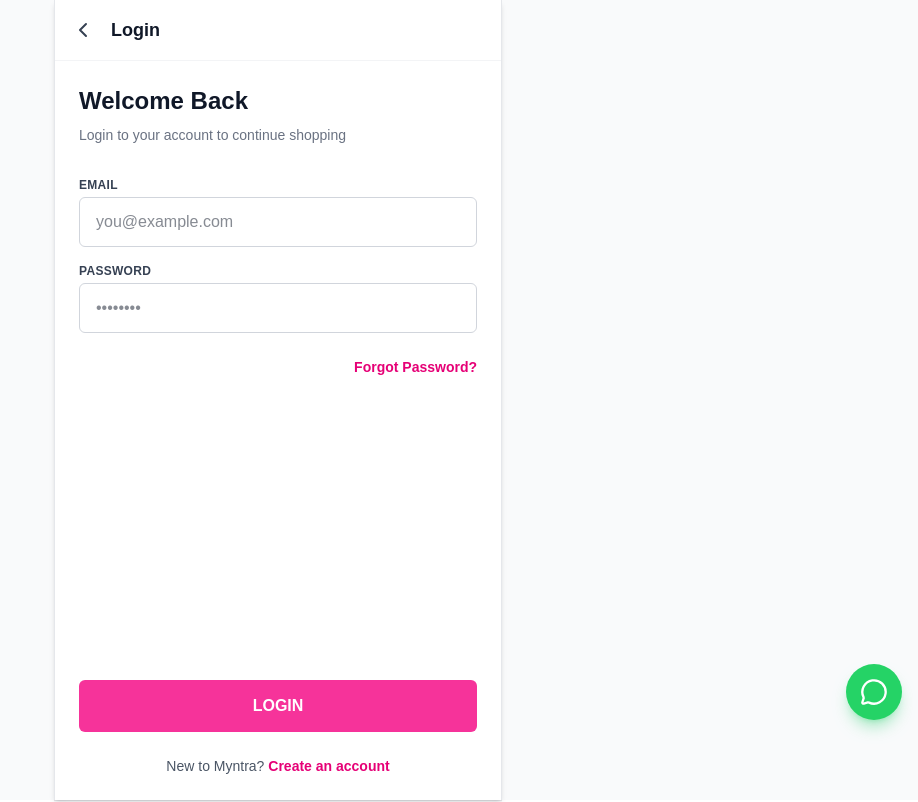
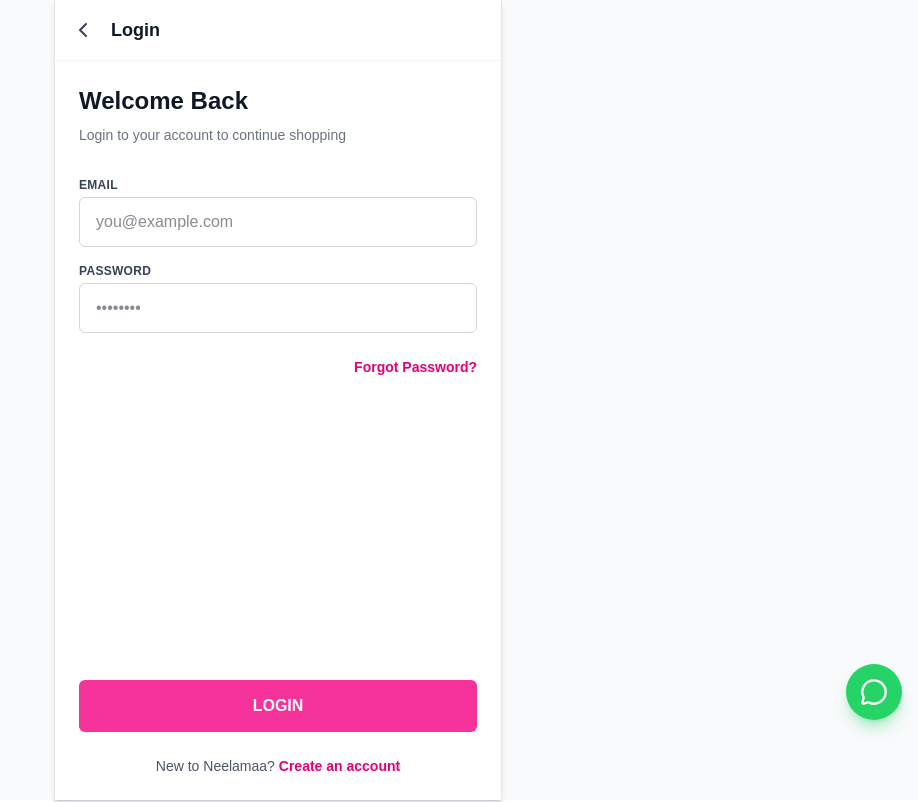
Before and after one commit to neelamaawebapp/neelamaa-store, a Next.js app: page /login in a window 1280 px wide. Shown: the top 802 px of the page, without its empty margins (362-1280 px from the left). Built offline with nearby package versions, Linux system fonts and the light colour scheme; no server answers.

Commit message:
Update brand name on login page

```diff
--- a/src/app/login/page.tsx
+++ b/src/app/login/page.tsx
@@ -99,7 +99,7 @@ export default function Login() {
 
               <div className="text-center mt-6">
                 <p className="text-gray-600 text-sm">
-                  New to Myntra?{" "}
+                  New to Neelamaa?{" "}
                   <Link href="/signup" className="text-pink-600 font-bold hover:underline">
                     Create an account
                   </Link>
```
